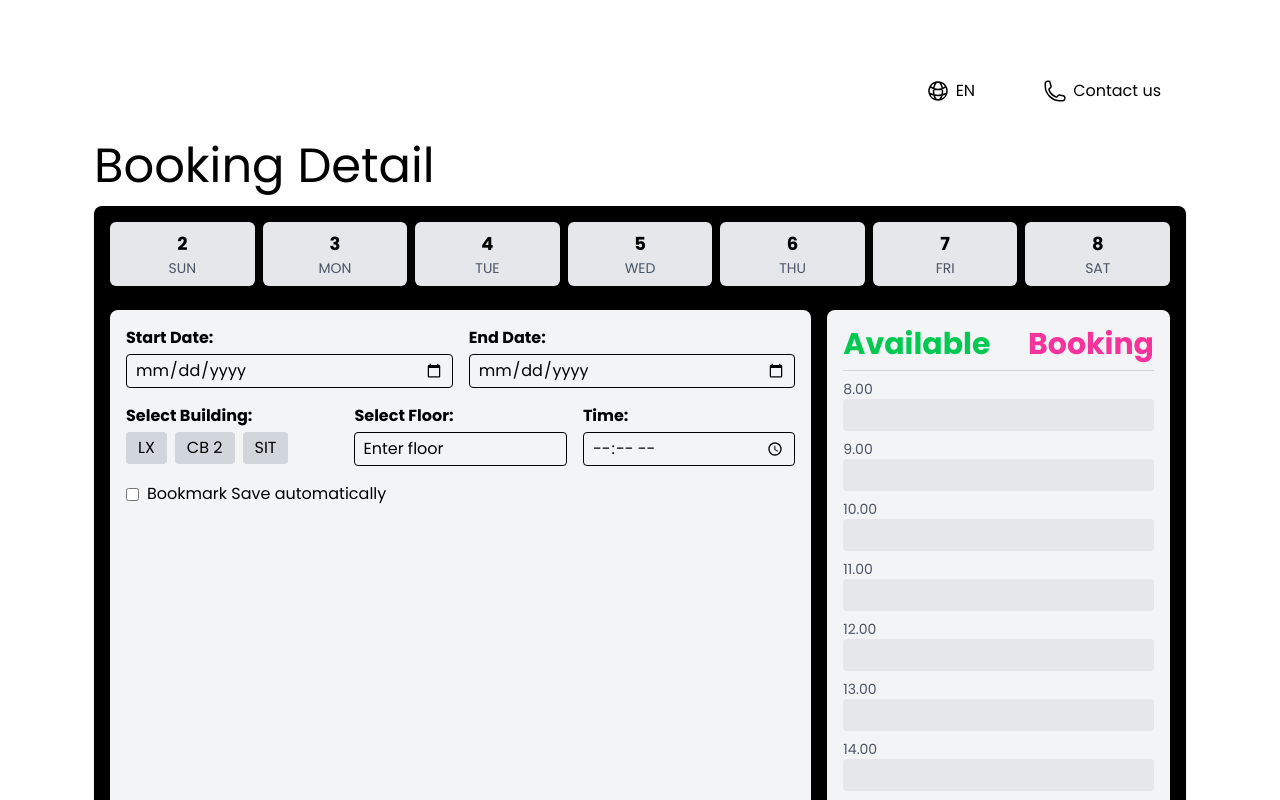
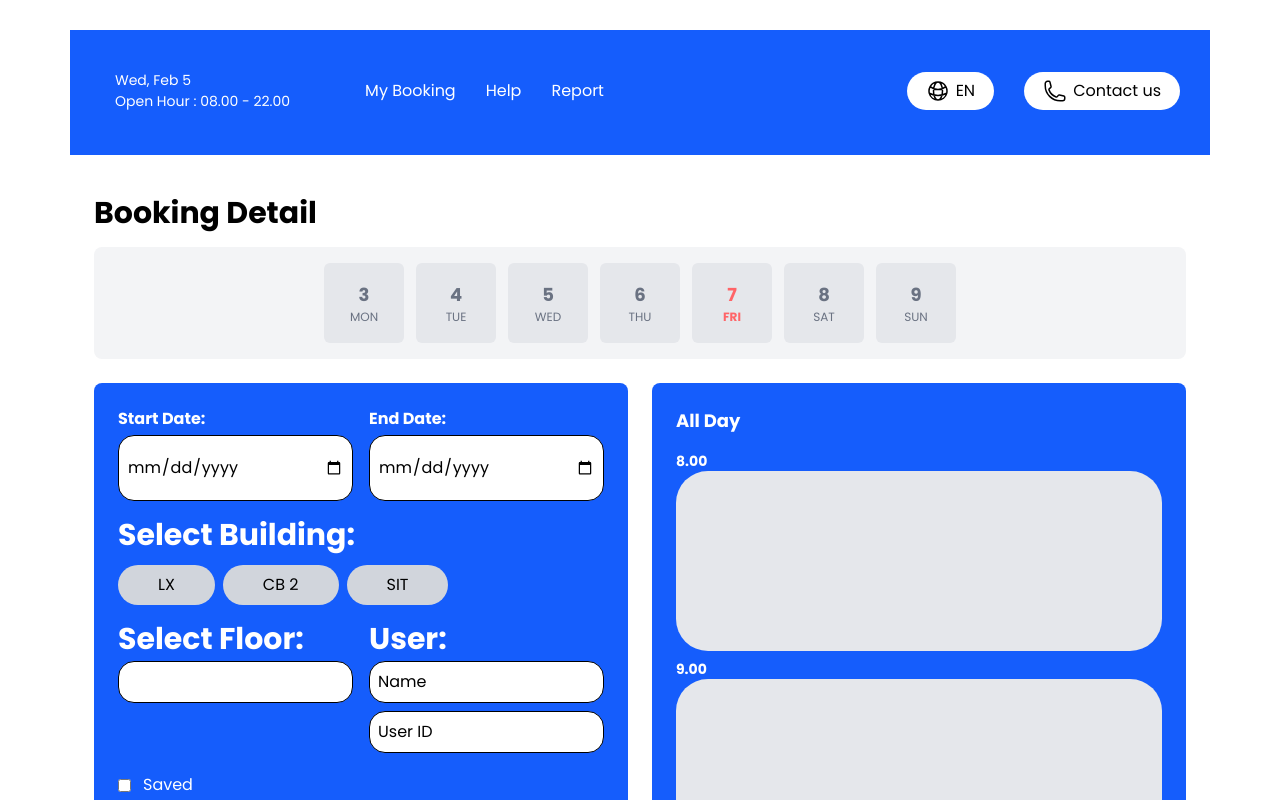
Before and after one commit to SukumDecha/HelloClient, a React (Vite) app: page /Roombooking in a window 1280 px wide. Shown: the top 800 px of the page. Built offline with nearby package versions, Linux system fonts and the light colour scheme.

Commit message:
Update Roombooking.jsx

```diff
--- a/src/pages/Roombooking.jsx
+++ b/src/pages/Roombooking.jsx
@@ -6,87 +6,82 @@ const Roombooking = () => {
 
   return (
     <div>
-      <Navbar />
-      <div className="p-6">
+ <div>
+      <div className="bg-blue-600 w-full h-[125px]"><Navbar /></div>
+      <div className="p-6 bg-white min-h-screen">
       <header className="py-4">
-          <h1 className="text-5xl text-black">Booking Detail</h1>
+        <h1 className="text-3xl font-bold text-black">Booking Detail</h1>
       </header>
 
-        <div className="bg-black rounded-lg shadow p-4 text-black">
-          <div className="flex justify-between items-center space-x-2">
-            {"2,3,4,5,6,7,8".split(",").map((day, index) => (
+      <div className="flex justify-center items-center bg-gray-100 p-4 rounded-lg relative">
+        <div className="flex space-x-3">
+          {["3", "4", "5", "6", "7", "8","9"].map((day, index) => (
             <div
               key={index}
-                className="flex-1 text-center bg-gray-200 rounded-md p-2"
+              className={`flex flex-col items-center justify-center w-20 h-20 rounded-md ${day === "7" ? "text-red-400 font-bold bg-gray-200" : "text-gray-500 hover:bg-gray-300 bg-gray-200"}`}
             >
-                <p className="text-lg font-bold text-black">{day}</p>
-                <p className="text-sm text-gray-600">
-                  {"SUN,MON,TUE,WED,THU,FRI,SAT".split(",")[index]}
-                </p>
+              <p className="text-lg font-bold">{day}</p>
+              <p className="text-xs">{["MON", "TUE", "WED", "THU", "FRI", "SAT" , "SUN"][index]}</p>
             </div>
           ))}
         </div>
+      </div>
 
-          <div className="grid grid-cols-3 gap-4 mt-6">
-            <div className="col-span-2 bg-gray-100 p-4 rounded-lg">
+      <div className="grid grid-cols-2 gap-6 mt-6">
+        <div className="bg-blue-600 text-white p-6 rounded-lg">
           <div className="grid grid-cols-2 gap-4">
             <div>
-                  <label className="block font-bold mb-1 text-black">Start Date:</label>
-                  <input type="date" className="w-full border rounded px-2 py-1" />
+              <label className="block font-bold mb-1">Start Date:</label>
+              <input type="date" className="w-full border rounded-2xl px-2 py-5 text-black bg-white" />
             </div>
             <div>
               <label className="block font-bold mb-1">End Date:</label>
-                  <input type="date" className="w-full border rounded px-2 py-1" />
+              <input type="date" className="w-full border rounded-2xl px-2 py-5 text-black bg-white" />
             </div>
           </div>
-              <div className="grid grid-cols-3 gap-4 mt-4">
-                <div>
-                  <label className="block font-bold mb-1">Select Building:</label>
-                  <div className="flex space-x-2">
+
+          <div className="mt-4">
+            <label className="block font-bold mb-3 text-3xl">Select Building:</label>
+            <div className="flex space-x-2 ">
               {["LX", "CB 2", "SIT"].map((building, index) => (
                 <button
                   key={index}
-                        className="bg-gray-300 px-3 py-1 rounded hover:bg-gray-400"
+                  className="bg-gray-300 px-10 py-2 rounded-3xl text-black hover:bg-gray-400"
                 >
                   {building}
                 </button>
               ))}
             </div>
           </div>
+
+          <div className="grid grid-cols-2 gap-4 mt-4">
             <div>
-                  <label className="block font-bold mb-1">Select Floor:</label>
-                  <input
-                    type="text"
-                    placeholder="Enter floor"
-                    className="w-full border rounded px-2 py-1"
-                  />
+              <label className="block font-bold mb-1 text-3xl">Select Floor:</label>
+              <input type="text" className="w-full border rounded-2xl px-2 py-2 text-black bg-white" />
             </div>
             <div>
-                  <label className="block font-bold mb-1">Time:</label>
-                  <input
-                    type="time"
-                    className="w-full border rounded px-2 py-1"
-                  />
+              <label className="block font-bold mb-1 text-3xl">User:</label>
+              <input type="text" placeholder="Name" className="w-full border rounded-2xl px-2 py-2 text-black bg-white" />
+              <input type="text" placeholder="User ID" className="w-full border rounded-2xl px-2 py-2 mt-2 text-black bg-white" />
             </div>
           </div>
-              <div className="flex items-center mt-4">
-                <input type="checkbox" id="bookmark" className="mr-2" />
-                <label htmlFor="bookmark">Bookmark Save automatically</label>
+
+
+          <div className="mt-5 flex items-center">
+            <input type="checkbox" id="saved" className="mr-3 " />
+            <label htmlFor="saved">Saved</label>
           </div>
         </div>
-            <div className="bg-gray-100 p-4 rounded-lg">
-              <div className="flex justify-between items-center mb-2">
-                <p className="text-green-500 font-bold text-3xl">Available</p>
-                <p className="text-pink-500 font-bold text-3xl">Booking</p>
-              </div>
-              <div className="border-t border-gray-300 mt-2 pt-2">
-                {Array.from({ length: 15 }).map((_, i) => (
+
+        <div className="bg-blue-600 text-white p-6 rounded-lg">
+          <p className="text-lg font-bold mb-4">All Day</p>
+          {["8.00", "9.00", "10.00", "11.00"].map((time, i) => (
             <div key={i} className="mb-2">
-                    <p className="text-gray-600 text-sm">{8 + i}.00</p>
-                    <div className="w-full h-8 bg-gray-200 rounded"></div>
+              <p className="text-white-200 text-sm font-bold">{time}</p>
+              <div className="w-full h-45 bg-gray-200 rounded-4xl"></div>
             </div>
           ))}
-              </div>
+          <button className="w-full bg-gray-200 text-black p-2 rounded-2xl mt-4 hover:bg-gray-400">Book Now</button>
         </div>
       </div>
     </div>
```
Lines whose indentation alone changed are shown as unchanged.
